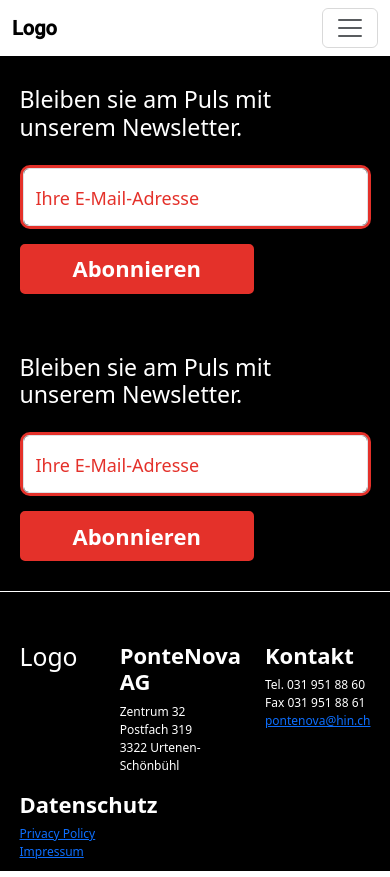
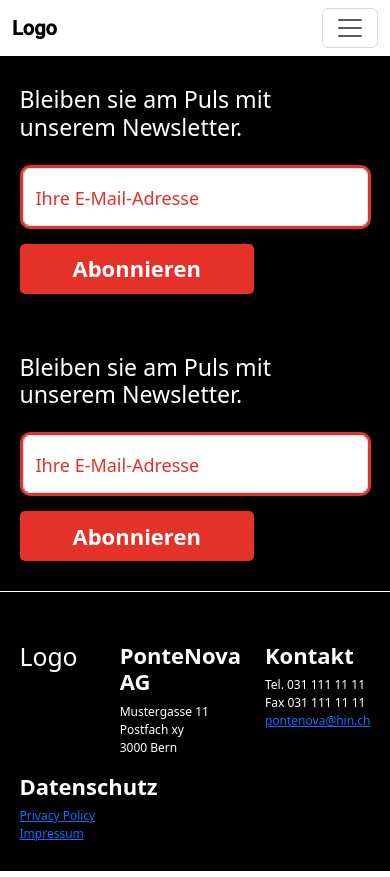
Before and after one commit to maeneler/pontenova, a React (Create React App) app: page / in a window 390 px wide. Built offline with nearby package versions, Linux system fonts and the light colour scheme.

Commit message:
changed phone number and adress

```diff
--- a/src/components/Footer.js
+++ b/src/components/Footer.js
@@ -10,14 +10,14 @@ const Footer = () => {
                     <Col><h2>Logo</h2></Col>
                     <Col>
                         <h6>PonteNova AG</h6>
-                        <p>Zentrum 32 <br/>
-                        Postfach 319<br/>
-                        3322 Urtenen-Schönbühl</p>
+                        <p>Mustergasse 11 <br/>
+                        Postfach xy<br/>
+                        3000 Bern</p>
                     </Col>
                     <Col>
                         <h6>Kontakt</h6>
-                        <p>Tel. 031 951 88 60 <br/>
-                        Fax 031 951 88 61<br/>
+                        <p>Tel. 031 111 11 11 <br/>
+                        Fax 031 111 11 11<br/>
                         <a href= "mailto:abc@example.com">pontenova@hin.ch</a></p>
                         </Col>
                     <Col>
```
